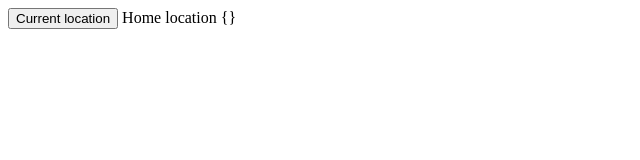
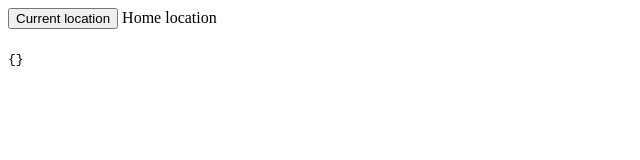
Before and after one commit to nascal3/testLocation, an Angular app: page / in a window 1280 px wide. Shown: the top 160 px of the page, without its empty margins (0-640 px from the left). Built offline with nearby package versions, Linux system fonts and the light colour scheme; no server answers.

Commit message:
Clear formatting

```diff
--- a/src/app/components/home.component.html
+++ b/src/app/components/home.component.html
@@ -2,5 +2,10 @@
   <button type="button" (click)="switchTracker()">
     {{ showCurrentPosition ? 'Current location' :  'Tracked location'}}
   </button>
-  Home location {{ locationTracked | json}}
+  Home location
+  <div>
+    <code>
+      {{ locationTracked | json}}
+    </code>
+  </div>
 </section>
--- a/src/app/components/home.component.scss
+++ b/src/app/components/home.component.scss
@@ -0,0 +1,3 @@
+ div {
+   margin-top: 20px;
+ }
--- a/src/app/components/home.component.ts
+++ b/src/app/components/home.component.ts
@@ -27,7 +27,7 @@ export class HomeComponent implements OnInit {
     if ("geolocation" in navigator) {
       this.showCurrentPosition ? this.currentPosition(navigator) : this.trackPosition(navigator);
     } else {
-      console.log( "Geolocation not available." );
+      console.error( "Geolocation not available." );
     }
   }
 
```
